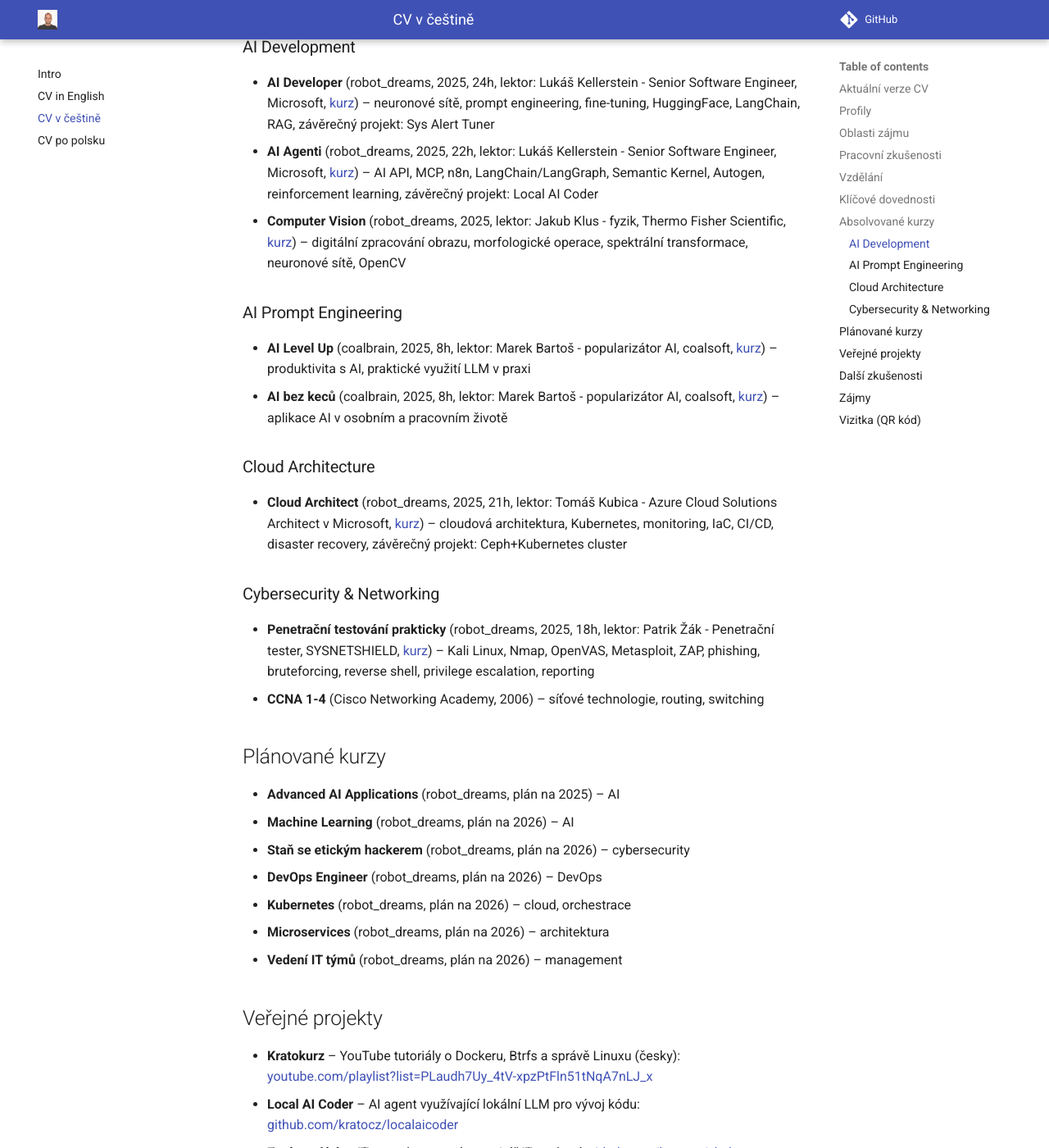
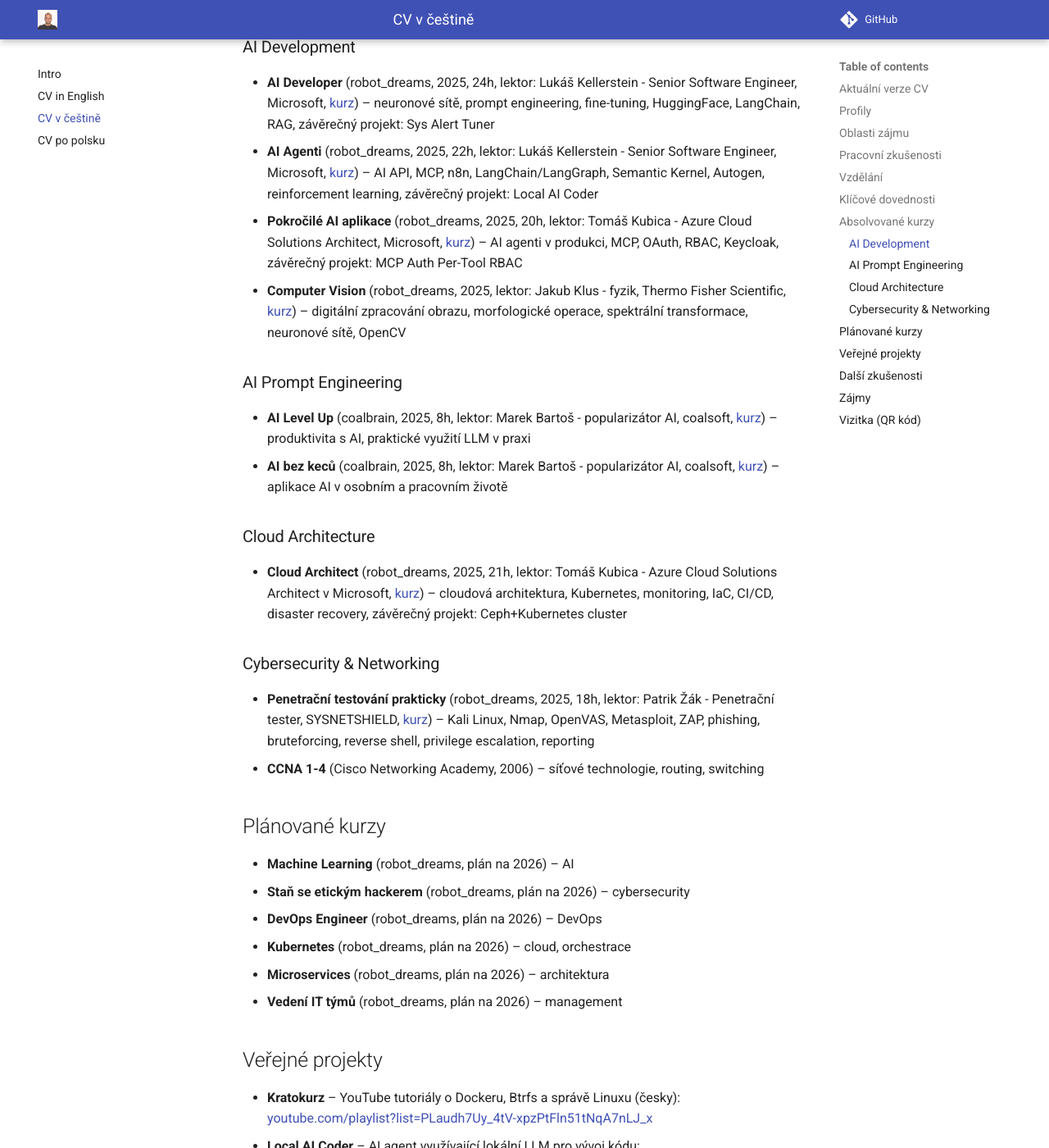
Before and after one commit to kratocz/kratocz, an MkDocs documentation site: the page built from docs/cs/cv.md, in a window 1280 px wide and 1400 px high, scrolled down 2058 px. Shown: the whole window at 82% size. Built offline with MkDocs 1.6.1 and Material for MkDocs 9.7.7, drawn with Linux system fonts in a browser that asks for light colours.

Commit message:
docs(cv): add completed Advanced AI Applications course
Move course from planned to completed section in all language versions.
Course details: 20h, instructor Tomáš Kubica (Microsoft), topics include
AI agents in production, MCP, OAuth, RBAC, Keycloak.
Final project: MCP Auth Per-Tool RBAC.

🤖 Generated with [Claude Code](https://claude.com/claude-code)

Co-Authored-By: Claude <noreply@anthropic.com>

```diff
--- a/docs/cs/cv.md
+++ b/docs/cs/cv.md
@@ -58,6 +58,7 @@
 
 * **AI Developer** (robot_dreams, 2025, 24h, lektor: Lukáš Kellerstein - Senior Software Engineer, Microsoft, [kurz](https://robotdreams.cz/course/287-t6-ai-developer)) – neuronové sítě, prompt engineering, fine-tuning, HuggingFace, LangChain, RAG, závěrečný projekt: Sys Alert Tuner
 * **AI Agenti** (robot_dreams, 2025, 22h, lektor: Lukáš Kellerstein - Senior Software Engineer, Microsoft, [kurz](https://robotdreams.cz/course/567-ai-agents)) – AI API, MCP, n8n, LangChain/LangGraph, Semantic Kernel, Autogen, reinforcement learning, závěrečný projekt: Local AI Coder
+* **Pokročilé AI aplikace** (robot_dreams, 2025, 20h, lektor: Tomáš Kubica - Azure Cloud Solutions Architect, Microsoft, [kurz](https://robotdreams.cz/course/706-pokrocile-ai-aplikace)) – AI agenti v produkci, MCP, OAuth, RBAC, Keycloak, závěrečný projekt: MCP Auth Per-Tool RBAC
 * **Computer Vision** (robot_dreams, 2025, lektor: Jakub Klus - fyzik, Thermo Fisher Scientific, [kurz](https://robotdreams.cz/course/323-computer-vision)) – digitální zpracování obrazu, morfologické operace, spektrální transformace, neuronové sítě, OpenCV
 
 ### AI Prompt Engineering
@@ -76,7 +77,6 @@
 
 ## Plánované kurzy
 
-* **Advanced AI Applications** (robot_dreams, plán na 2025) – AI
 * **Machine Learning** (robot_dreams, plán na 2026) – AI
 * **Staň se etickým hackerem** (robot_dreams, plán na 2026) – cybersecurity
 * **DevOps Engineer** (robot_dreams, plán na 2026) – DevOps
```
Also changed, not shown: docs/en/cv.md (+1 -1 lines), docs/pl/cv.md (+1 -1 lines).
